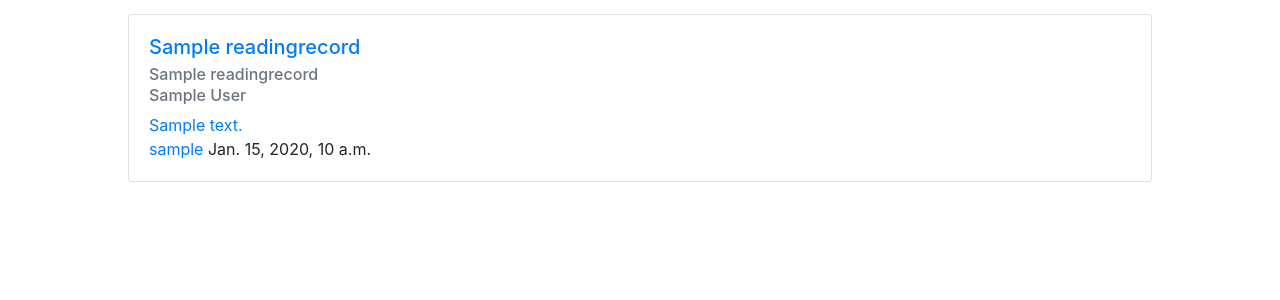
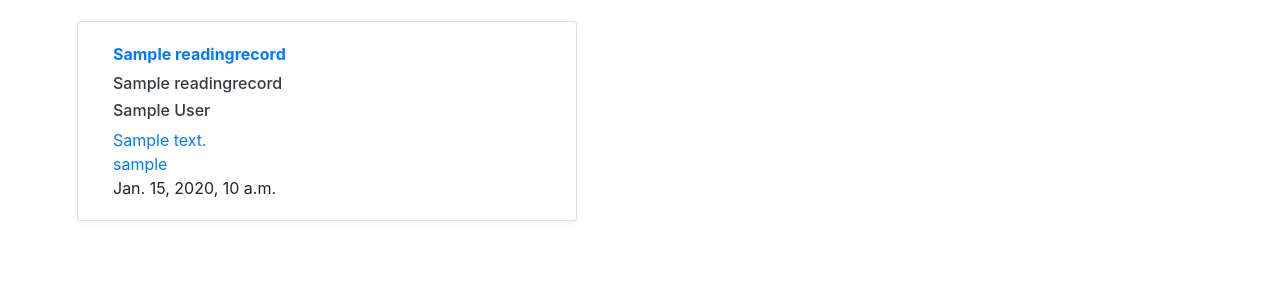
Before and after one commit to xyz-wr/B.B.B, a Django app: page /records/ in a window 1280 px wide. Shown: the part 56-356 px from the top of the page. Run offline with Django 3.2, Linux system fonts and the light colour scheme; tables that the repository leaves empty hold one stand-in row (values such as "Sample post"); some libraries are stand-ins or nearby versions.

Commit message:
record list css

```diff
--- a/account/templates/login.html
+++ b/account/templates/login.html
@@ -10,7 +10,7 @@
     {% fontawesome_5_static %}
     <meta charset="UTF-8">
     <meta name="viewport" content="width=device-width, initial-scale=1.0">
-    <title>B.B.B</title>
+    <title>Login</title>
     <style>
         body {
             background: linear-gradient(to left, #76C794, #80DE78, #BED64F)
--- a/account/templates/signup.html
+++ b/account/templates/signup.html
@@ -11,7 +11,7 @@
     {% fontawesome_5_static %}
     <meta charset="UTF-8">
     <meta name="viewport" content="width=device-width, initial-scale=1.0">
-    <title>B.B.B</title>
+    <title>Sign Up</title>
     <link href="//netdna.bootstrapcdn.com/bootstrap/3.2.0/css/bootstrap.min.css" rel="stylesheet" id="bootstrap-css">
     <script src="//netdna.bootstrapcdn.com/bootstrap/3.2.0/js/bootstrap.min.js"></script>
     <script src="//code.jquery.com/jquery-1.11.1.min.js"></script>
--- a/bookbank/templates/record_list.html
+++ b/bookbank/templates/record_list.html
@@ -26,7 +26,7 @@
     {% include 'nav.html' %}
     <!-- <a href="{%url 'record_new'%}">새로운 글 작성</a> <br>
     <a href="{%url 'logout'%}">로그아웃</a> <br> -->
-    <div class="record-list">
+    <!-- <div class="record-list">
 
         {%for record in records %}
         <a href="{%url 'record_detail' record.id%}">
@@ -43,7 +43,29 @@
               </div>
         </a>
         {%endfor%}
-    </div>
+    </div> -->
+
+
+    <div class="container">
+        <div class="row">
+            {%for record in records %}
+                <div class="card col-md-6 flex-md-row mb-3 shadow-sm " style="max-width: 500px; margin: 7px;">
+                    <a href="{%url 'record_detail' record.id%}">
+                            <div class="card-body d-flex flex-column align-items-start">
+                                <strong class="d-inline-block mb-2 text-primary">{{record.title}}</strong>
+                                <h6 class="text-dark">{{record.record_title}}</h6>
+                                <h6 class="text-dark">{{record.author}}</h6>
+                                <p class="card-text mb-auto">{{record.summary}}</p>
+                                <a href="#" class="card-link">{{record.publisher}}</a>
+                                <span class="card-text">{{record.read_at}}</span>
+                            </div>
+
+                    </a>
+                </div>
+                {%endfor%}
+        </div>
+        </div>
+
     {%include 'footer.html'%}
 </body>
 </html>
```
